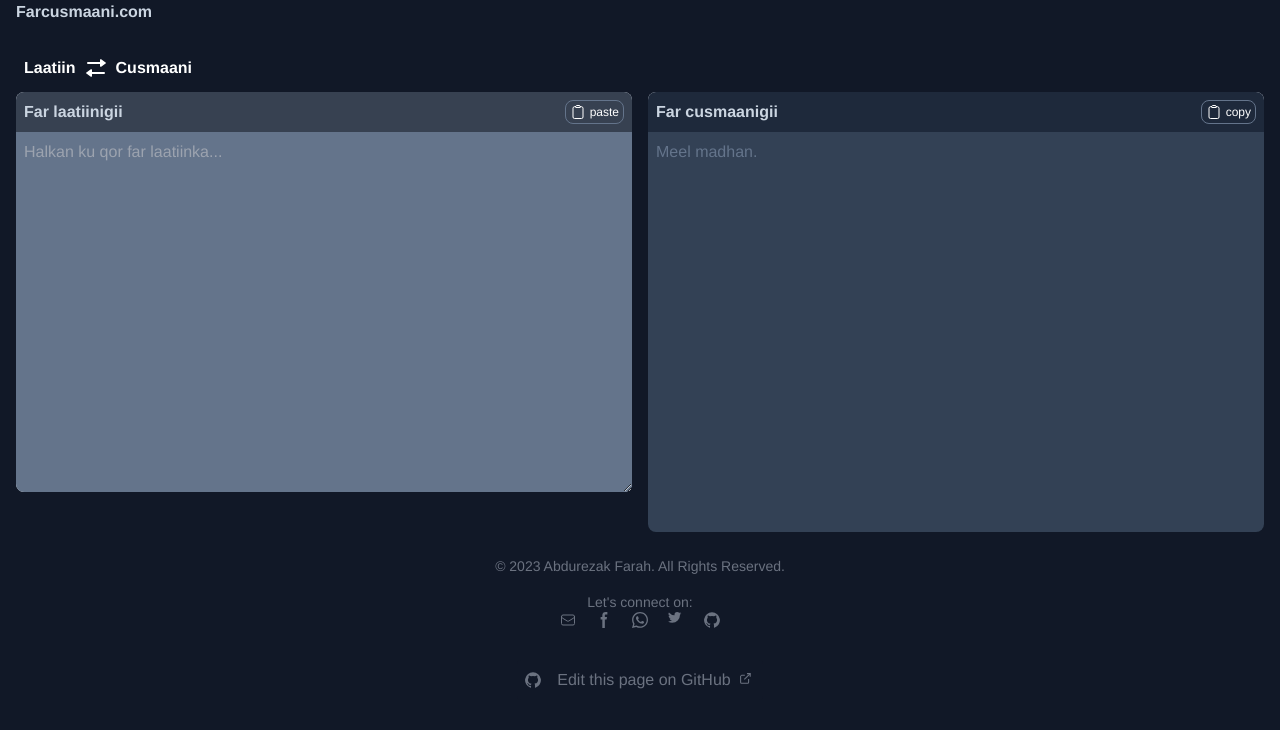
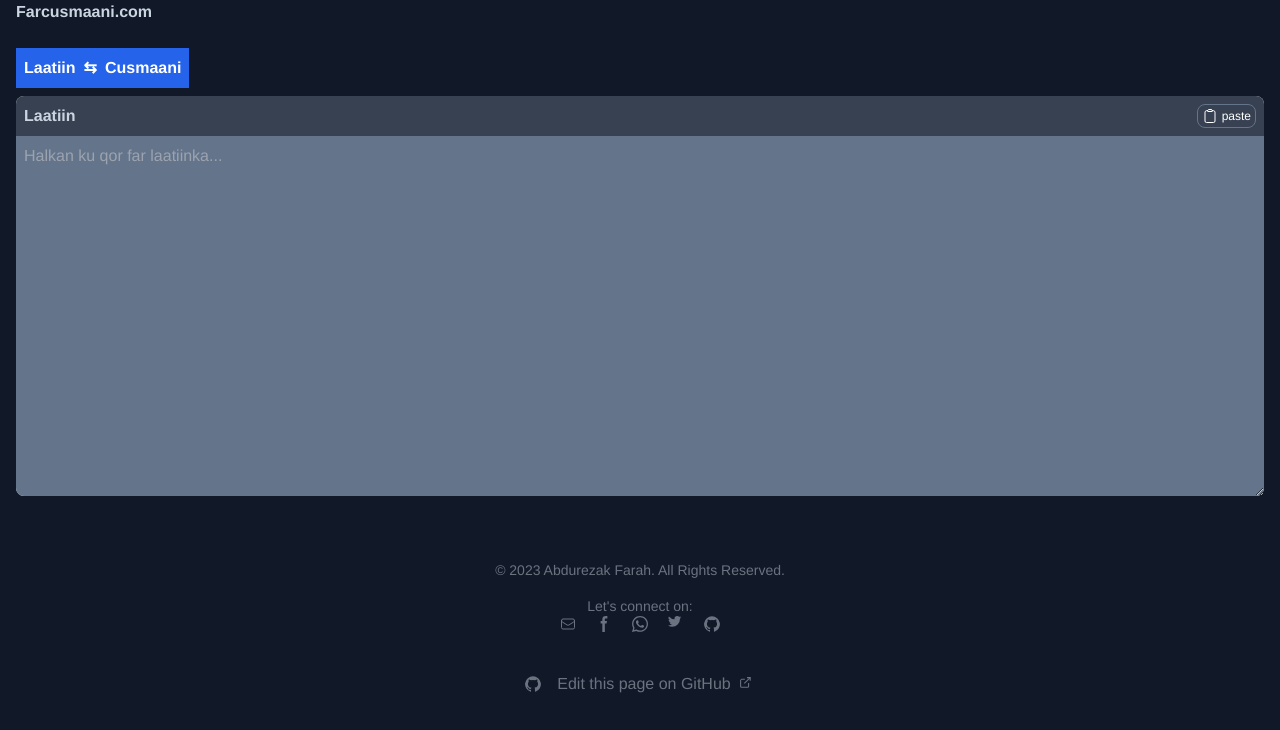
Before and after one commit to awelrisak/farcusmaani, a React (Vite) app: page / in a window 1280 px wide. Shown: the top 730 px of the page. Built offline with nearby package versions, Linux system fonts and the light colour scheme.

Commit message:
Update Converter.tsx

```diff
--- a/src/components/Converter.tsx
+++ b/src/components/Converter.tsx
@@ -60,11 +60,11 @@ const Converter = () => {
     <article className="mb-16 ">
 
       <button
-        className="w-fit p-2 mb-1 text-white  font-bold flex space-x-2"
+        className="w-fit p-2 mb-2 bg-blue-600 text-white  font-bold flex space-x-2"
         onClick={() => setState((prev) => !prev)}
       >
         <span>{state ? "Laatiin" : "Cusmaani"}</span>
-        <ConvertIcon />
+        <span>&#8646;</span>
         <span>{!state ? "Laatiin " : "Cusmaani"}</span>
       </button>
 
@@ -72,7 +72,7 @@ const Converter = () => {
       <section className="relative h-[50vh] w-full  bg-slate-200 rounded-lg ">
         <div className="h-10 width-full p-2 bg-gray-700 flex rounded-t-lg">
           <h2 className="text-slate-300 font-bold ">
-            {state ? "Far laatiinigii" : "Far cusmaanigii"}
+            {state ? "Laatiin" : "Cusmaani"}
           </h2>
           <div
             className="p-1 ml-auto border border-slate-500 flex space-1 rounded-lg items-center text-white cursor-pointer "
@@ -98,7 +98,7 @@ const Converter = () => {
         />
 
       </section>
-
+      {/*
       <section
         className="relative h-[50vh] w-full  bg-slate-200 rounded-t-lg"
       >
@@ -129,7 +129,7 @@ const Converter = () => {
           )}
           { state ? toOsmaniAlphabet(text) : toLatinAlphabet(text)}
          </p>
-      </section>
+      </section>*/}
       </div>
     </article>
   );
```
